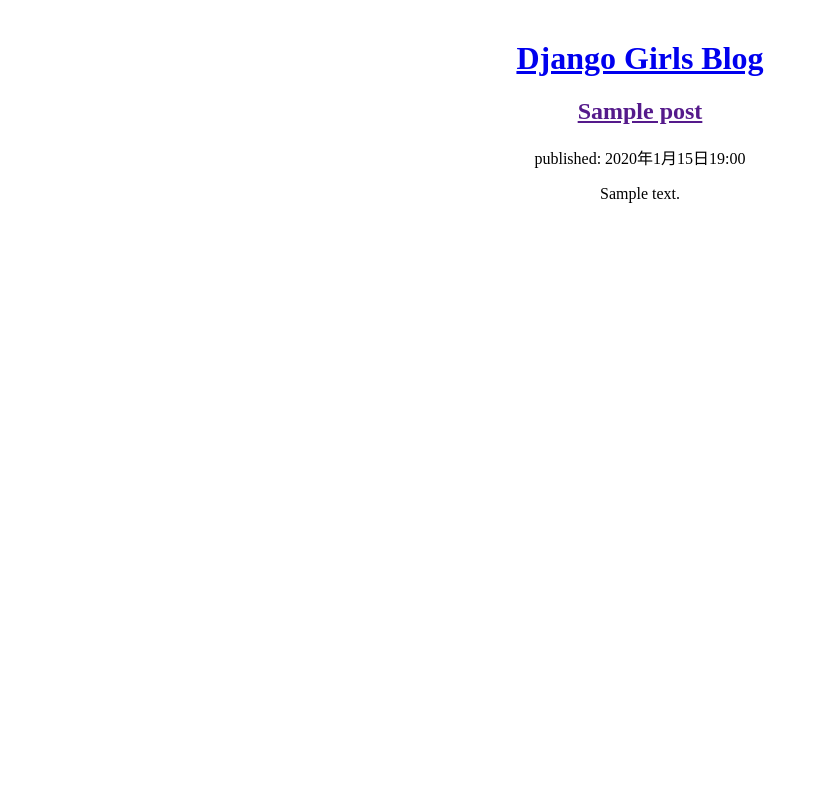
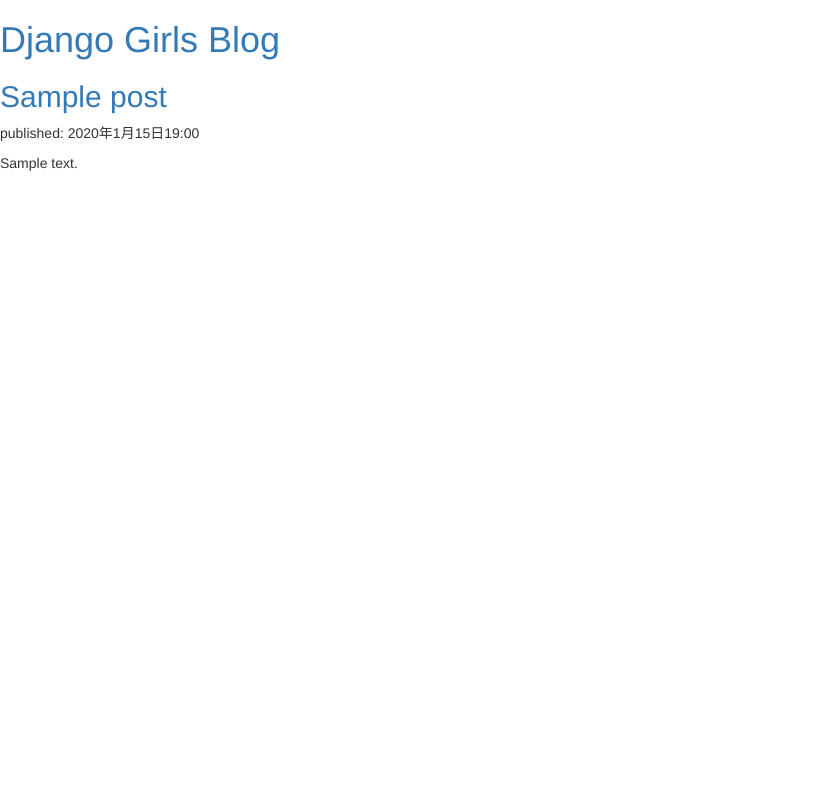
Before and after one commit to knmyngw/my_first_blog, a Django app: page / in a window 1280 px wide. Shown: the whole page, without its empty margins (0-827 px from the left). Run offline with Django 4.2, Linux system fonts and the light colour scheme; tables that the repository leaves empty hold one stand-in row (values such as "Sample post"); some libraries are stand-ins or nearby versions.

Commit message:
test push

```diff
--- a/blog/templates/blog/post_list.html
+++ b/blog/templates/blog/post_list.html
@@ -1,13 +1,8 @@
 <html>
-    <style>
-        body {
-          width: 70vw;
-          margin: 5vh auto;
-          text-align: center;
-        }
-    </style>
     <head>
         <title>Django Girls blog</title>
+        <link rel="stylesheet" href="//maxcdn.bootstrapcdn.com/bootstrap/3.2.0/css/bootstrap.min.css"
+        <link rel="stylesheet" href="//maxcdn.bootstrapcdn.com/bootstrap/3.2.0/css/bootstrap-theme.min.css"
     </head>
     <body>
         <div>
```
